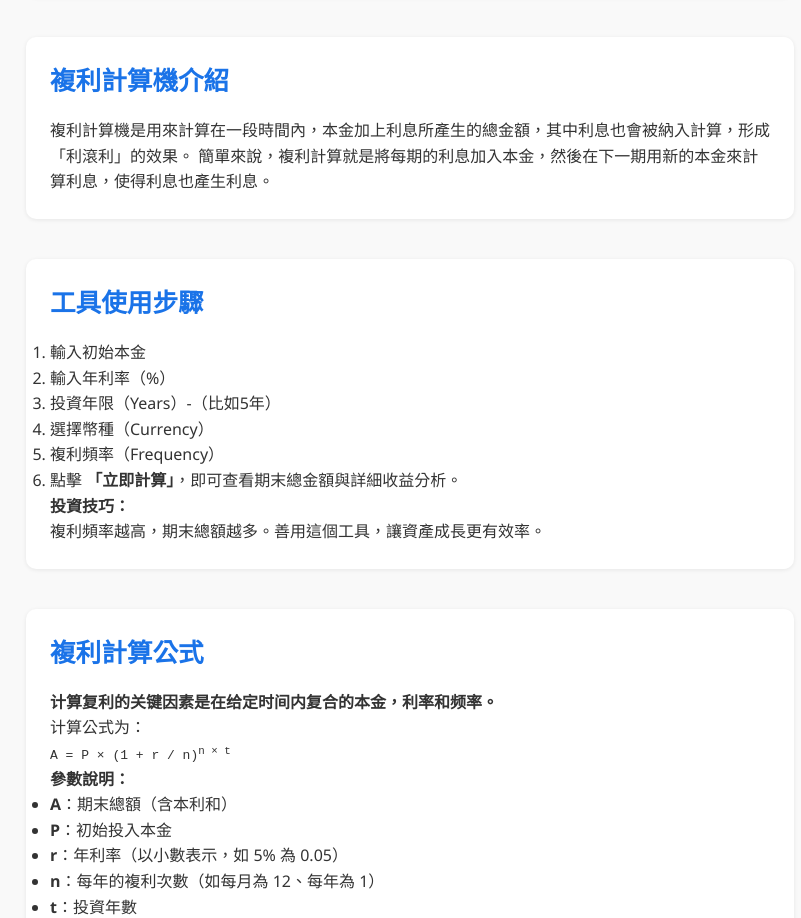
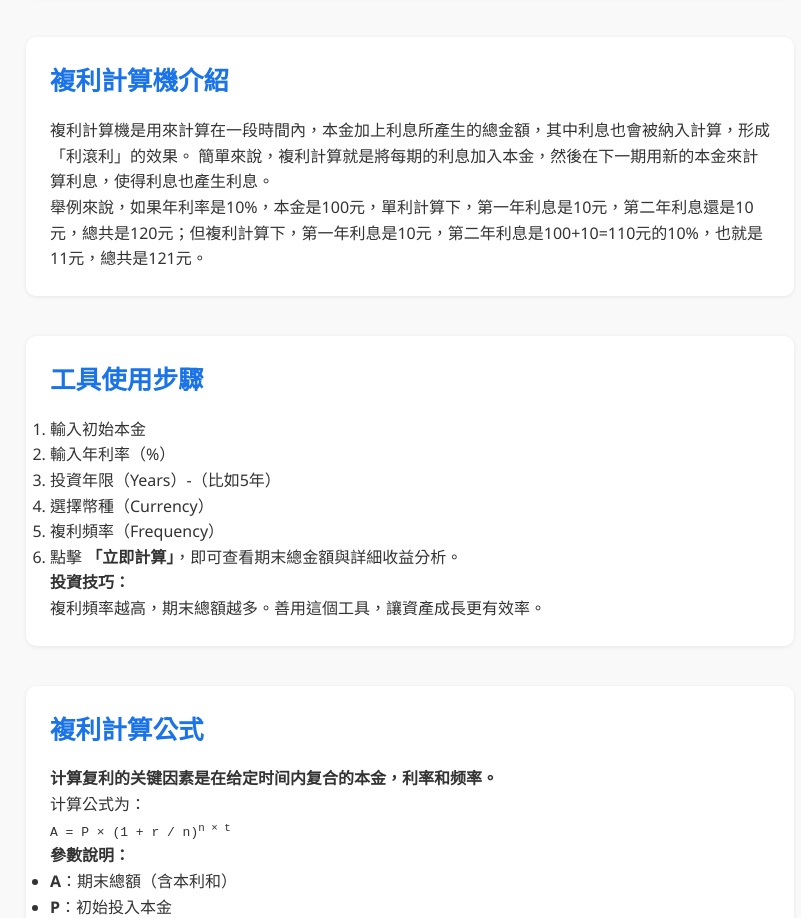
Before and after one commit to 85feng/calculator, a plain HTML site: page index.html in a window 1280 px wide. Shown: the part 1151-2069 px from the top of the page, without its empty margins (230-1031 px from the left). Drawn offline with Linux system fonts and the light colour scheme.

Commit message:
Update index.html

```diff
--- a/index.html
+++ b/index.html
@@ -297,7 +297,7 @@
     <!-- 介绍区块 -->
     <section id="intro">
       <h2>複利計算機介紹</h2>
-      <p>複利計算機是用來計算在一段時間內，本金加上利息所產生的總金額，其中利息也會被納入計算，形成「利滾利」的效果。 簡單來說，複利計算就是將每期的利息加入本金，然後在下一期用新的本金來計算利息，使得利息也產生利息。 </p>
+      <p>複利計算機是用來計算在一段時間內，本金加上利息所產生的總金額，其中利息也會被納入計算，形成「利滾利」的效果。 簡單來說，複利計算就是將每期的利息加入本金，然後在下一期用新的本金來計算利息，使得利息也產生利息。 <br>舉例來說，如果年利率是10%，本金是100元，單利計算下，第一年利息是10元，第二年利息還是10元，總共是120元；但複利計算下，第一年利息是10元，第二年利息是100+10=110元的10%，也就是11元，總共是121元。 </p>
     </section>
 
     <!-- 使用教学 -->
```
